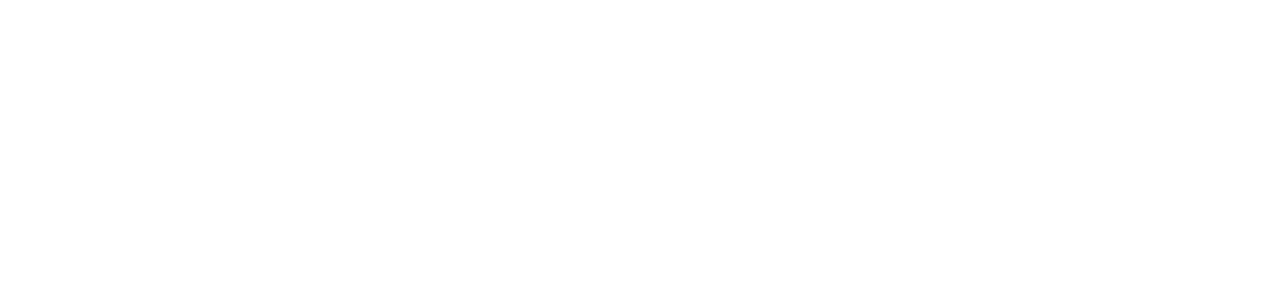
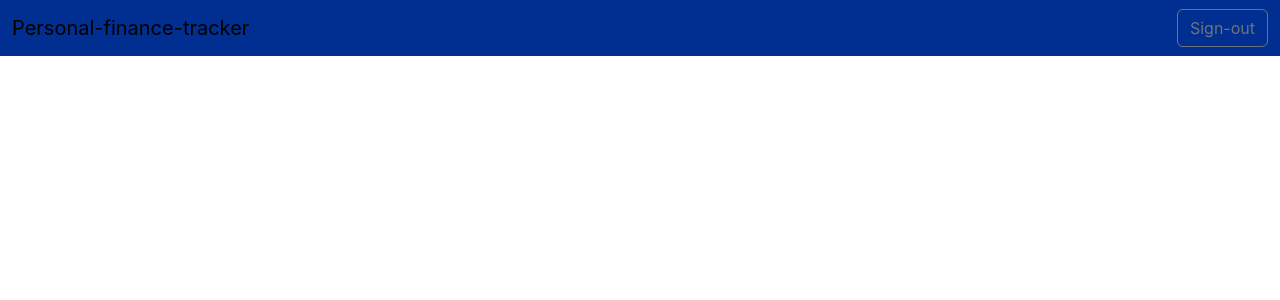
Before and after one commit to ShravaniAnilPatil/Expense-Tracker, a React (Create React App) app in the folder personal-finance-tracker/: page /navbar in a window 1280 px wide. Before the commit this address had no page. Shown: the top 300 px of the page. Built offline with nearby package versions, Linux system fonts and the light colour scheme.

Commit message:
CSS added

```diff
--- a/personal-finance-tracker/src/App.js
+++ b/personal-finance-tracker/src/App.js
@@ -27,6 +27,7 @@
           <Route path="/notify" element={<Notifications />} />
           <Route path="/profile" element={<Profile />} />
           <Route path="/page" element={<Page />} />
+          <Route path="/navbar" element={<NavBar/>} />
         </Routes>
       </Router>
     </div>
--- a/personal-finance-tracker/src/components/Auth/login.jsx
+++ b/personal-finance-tracker/src/components/Auth/login.jsx
@@ -1,10 +1,11 @@
 import React, { useState, useEffect } from "react";
 import { Link, useNavigate } from "react-router-dom";
+import styles from "../../styles/login.module.css"
 const Login = () => {
   const [email, setEmail] = useState("");
   const [password, setPassword] = useState("");
   return (
-    <div className="login-page">
+    <div className={styles.login-page}>
       <div className="login-box">
         <h2>Sign In</h2>
         <form >
--- a/personal-finance-tracker/src/components/Navbar.jsx
+++ b/personal-finance-tracker/src/components/Navbar.jsx
@@ -4,11 +4,11 @@
 import Nav from 'react-bootstrap/Nav';
 import Navbar from 'react-bootstrap/Navbar';
 import NavDropdown from 'react-bootstrap/NavDropdown';
-import '../styles/home.module.css';
+import styles from '../styles/home.module.css';
 import PersonIcon from '@mui/icons-material/Person';
 function NavBar() {
   return (
-    <Navbar expand="lg" className='navbody'>
+    <Navbar expand="lg" className={styles.navbody}>
       <Container fluid >
         <Navbar.Brand href="#">Personal-finance-tracker</Navbar.Brand>
 
--- a/personal-finance-tracker/src/styles/home.module.css
+++ b/personal-finance-tracker/src/styles/home.module.css
@@ -1,4 +1,4 @@
 .navbody{
-    background-color: #ADBBDA;
+    background-color: #002e91;
 
 }
--- a/personal-finance-tracker/src/styles/login.module.css
+++ b/personal-finance-tracker/src/styles/login.module.css
@@ -0,0 +1,3 @@
+.login-page{
+    background: black;
+}
```
